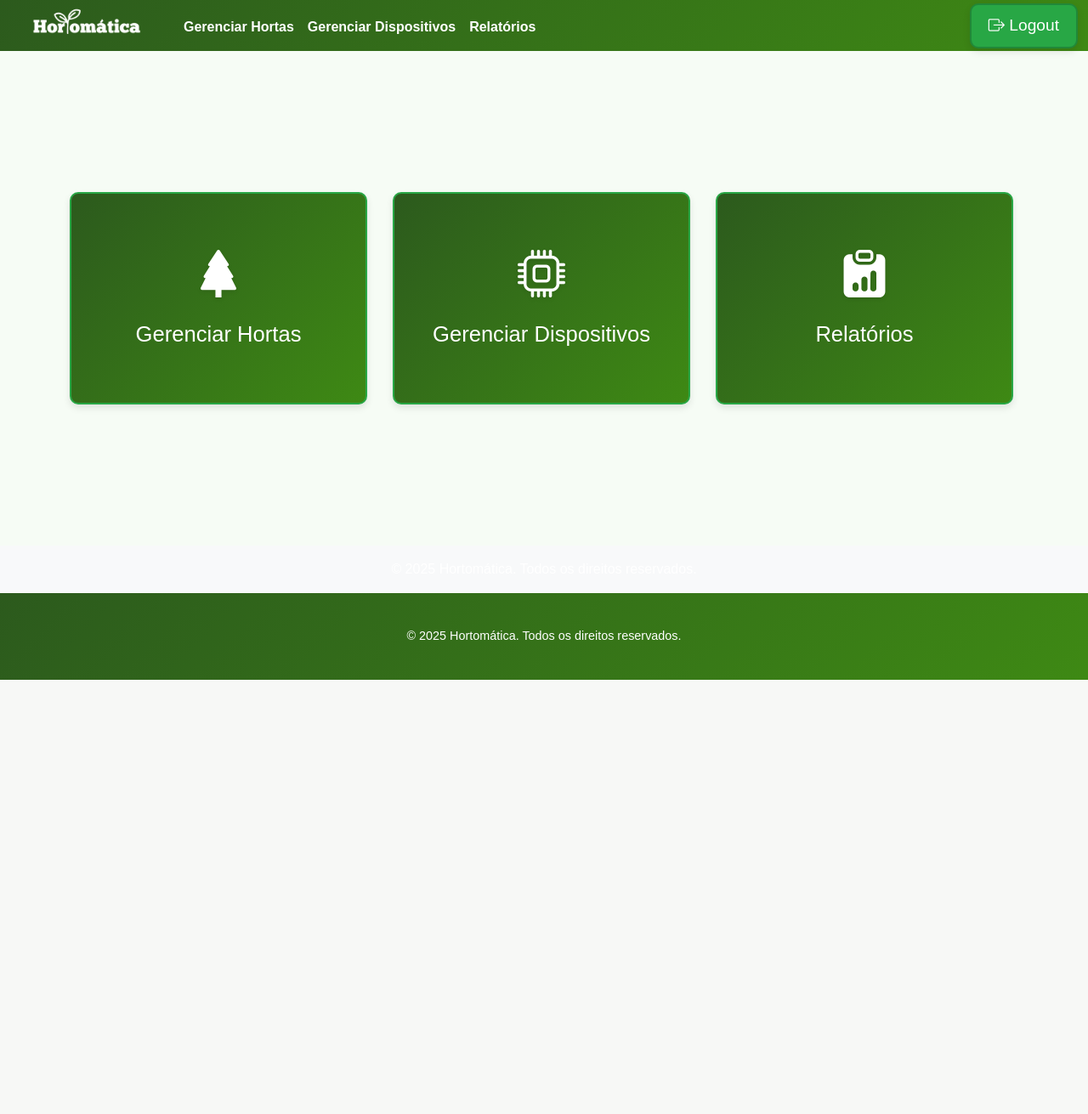
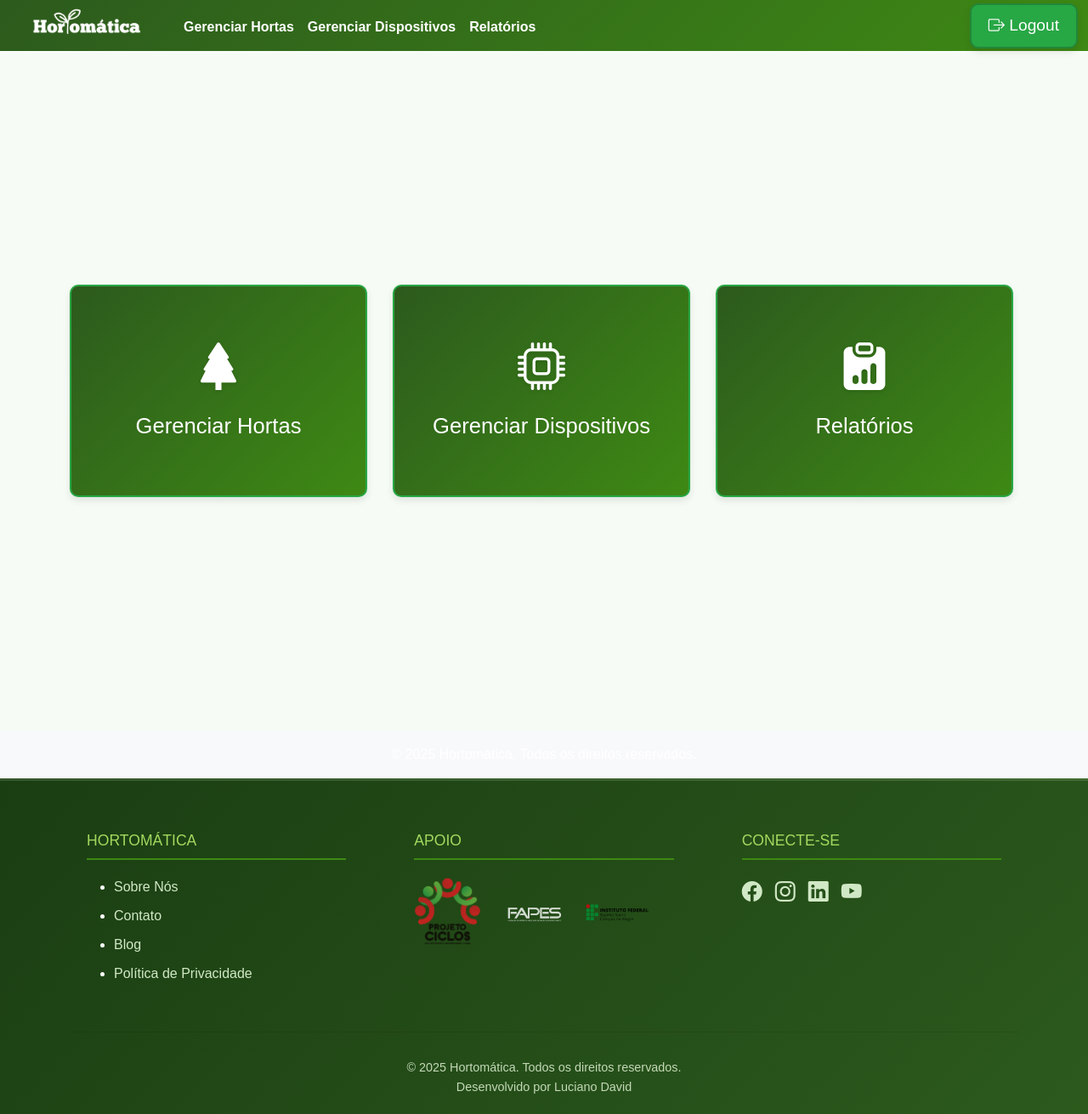
Before and after one commit to Luc1ans/Hortomatica---Sensoriamento-de-hortas, a PHP site: page /View/index.php in a window 1280 px wide. Shown: the whole page at 85% size. Before the commit the page ends 800 px from the top, so only its background shows below. Run offline with PHP 8.4, Linux system fonts and the light colour scheme; the visitor is signed in with stand-in values (Sample User, id 1).

Commit message:
footer atualizado

```diff
--- a/Assets/style.css
+++ b/Assets/style.css
@@ -352,32 +352,113 @@ google-charts {
 
 /* Estilos para o footer */
 .site-footer {
-    background: linear-gradient(135deg, #2c5a1d, #3e8914);
+    background: linear-gradient(135deg, #1a3d12, #2c5a1d);
     color: #ffffff;
-    width: 100%;
+    padding: 60px 0 20px;
+    border-top: 3px solid rgba(255, 255, 255, 0.1);
     margin-top: auto;
-    padding: 40px 0;
+}
 
-    /* Centraliza o conteúdo */
+.footer-content {
+    display: grid;
+    grid-template-columns: repeat(auto-fit, minmax(250px, 1fr));
+    gap: 40px;
+    max-width: 1200px;
+    margin: 0 auto 40px;
+}
+
+.footer-section {
+    padding: 0 20px;
+}
+
+.footer-title {
+    color: #a3d95f;
+    border-bottom: 2px solid #3e8914;
+    padding-bottom: 10px;
+    margin-bottom: 20px;
+    font-size: 1.1rem;
+    text-transform: uppercase;
+}
+
+.footer-links li {
+    margin-bottom: 10px;
+}
+
+.footer-links a {
+    color: #d1e8c6;
+    text-decoration: none;
+    transition: all 0.3s ease;
+}
+
+.footer-links a:hover {
+    color: #ffffff;
+    padding-left: 5px;
+}
+
+.apoio-logos {
     display: flex;
-    justify-content: center;
+    flex-wrap: wrap;
+    gap: 20px;
     align-items: center;
 }
 
-.site-footer p {
-    margin: 0;
-    font-size: 0.9rem;
+.apoio-logo {
+    width: 80px;
+    height: auto;
+    transition: all 0.3s ease;
+    opacity: 0.8;
+}
+
+.apoio-logo:hover {
+    filter: none;
+    opacity: 1;
+    transform: scale(1.05);
+}
+
+.social-links {
+    display: flex;
+    gap: 15px;
+}
+
+.social-icon {
+    color: #d1e8c6;
+    font-size: 1.5rem;
+    transition: all 0.3s ease;
+}
+
+.social-icon:hover {
+    color: #ffffff;
+    transform: translateY(-3px);
+}
+
+.footer-bottom {
+    border-top: 1px solid rgba(35, 16, 16, 0.1);
+    padding-top: 30px;
     text-align: center;
 }
 
-.site-footer .container {
-    max-width: 1200px;
-    margin: 0 auto;
+.copyright {
+    font-size: 0.9rem;
+    color: #c4d8b7;
+    line-height: 1.6;
+    margin: 0;
 }
 
-html, body {
-    height: 100%;
-    margin: 0;
-    display: flex;
-    flex-direction: column;
+@media (max-width: 768px) {
+    .footer-content {
+        grid-template-columns: 1fr;
+        text-align: center;
+    }
+
+    .footer-links {
+        margin-bottom: 30px;
+    }
+
+    .apoio-logos {
+        justify-content: center;
+    }
+
+    .social-links {
+        justify-content: center;
+    }
 }
--- a/View/GerenciarDispositivos.php
+++ b/View/GerenciarDispositivos.php
@@ -199,12 +199,6 @@ $dispositivosIDs = $controller->getAllDispositivosid($usuarioId);
         </div>
     </div>
 
-    <footer class="site-footer">
-        <div class="container">
-            <p>&copy; 2025 Hortomática. Todos os direitos reservados.</p>
-        </div>
-    </footer>
-
     <script>
         window.onclick = function (event) {
             var modals = document.getElementsByClassName('modal');
--- a/View/GerenciarHortas.php
+++ b/View/GerenciarHortas.php
@@ -285,9 +285,5 @@ foreach ($hortas as $horta) {
         </script>
     </div>
 </body>
-<footer class="site-footer">
-    <div class="container">
-        <p>&copy; 2025 Hortomática. Todos os direitos reservados.</p>
-    </div>
-</footer>
+
 </html>
--- a/View/index.php
+++ b/View/index.php
@@ -78,7 +78,44 @@ require_once('../Assets/Logout.php');
 
 <footer class="site-footer">
     <div class="container">
-        <p>&copy; 2025 Hortomática. Todos os direitos reservados.</p>
+        <div class="footer-content">
+            <!-- Seção Institucional -->
+            <div class="footer-section">
+                <h5 class="footer-title">Hortomática</h5>
+                <ul class="footer-links">
+                    <li><a href="/sobre">Sobre Nós</a></li>
+                    <li><a href="/contato">Contato</a></li>
+                    <li><a href="/blog">Blog</a></li>
+                    <li><a href="/privacidade">Política de Privacidade</a></li>
+                </ul>
+            </div>
+
+            <!-- Seção de Apoio -->
+            <div class="footer-section">
+                <h5 class="footer-title">Apoio</h5>
+                <div class="apoio-logos">
+                    <img src="../Assets/image/ciclos_escrita.png" alt="Instituição 1" class="apoio-logo">
+                    <img src="../Assets/image/fapes.png" alt="Instituição 2" class="apoio-logo">
+                    <img src="../Assets/image/ifes.png" alt="Instituição 3" class="apoio-logo">
+                </div>
+            </div>
+
+
+            <div class="footer-section">
+                <h5 class="footer-title">Conecte-se</h5>
+                <div class="social-links">
+                    <a href="#" class="social-icon"><i class="bi bi-facebook"></i></a>
+                    <a href="#" class="social-icon"><i class="bi bi-instagram"></i></a>
+                    <a href="#" class="social-icon"><i class="bi bi-linkedin"></i></a>
+                    <a href="#" class="social-icon"><i class="bi bi-youtube"></i></a>
+                </div>
+            </div>
+        </div>
+
+        <div class="footer-bottom">
+            <p class="copyright">&copy; 2025 Hortomática. Todos os direitos reservados.<br>
+                Desenvolvido por Luciano David</p>
+        </div>
     </div>
 </footer>
 
```
Also changed, not shown: View/AnaliseDados.php (+7 -7 lines), Assets/image/ciclos_escrita.png (added), Assets/image/fapes.png (added), Assets/image/ifes.png (added).
